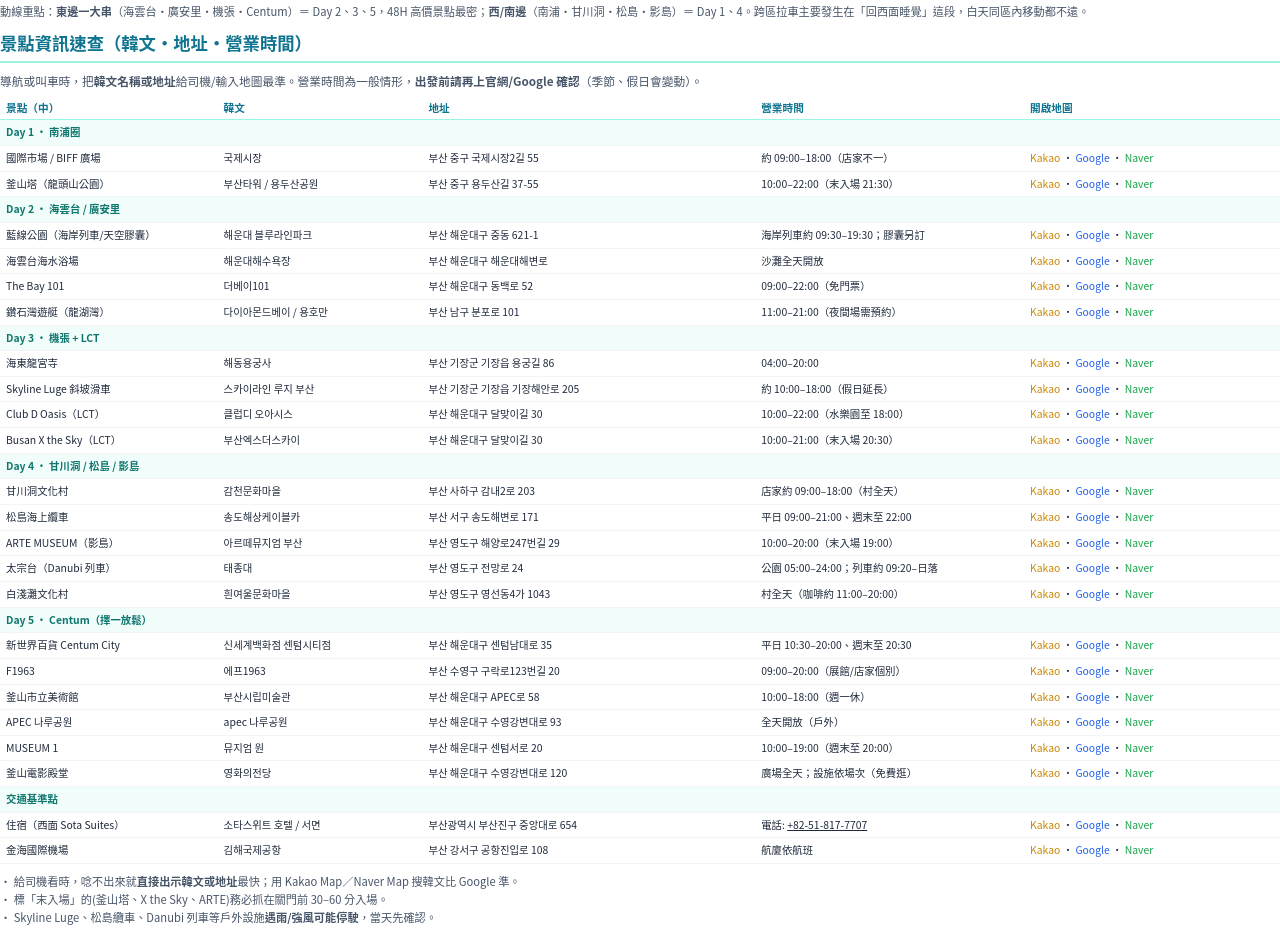
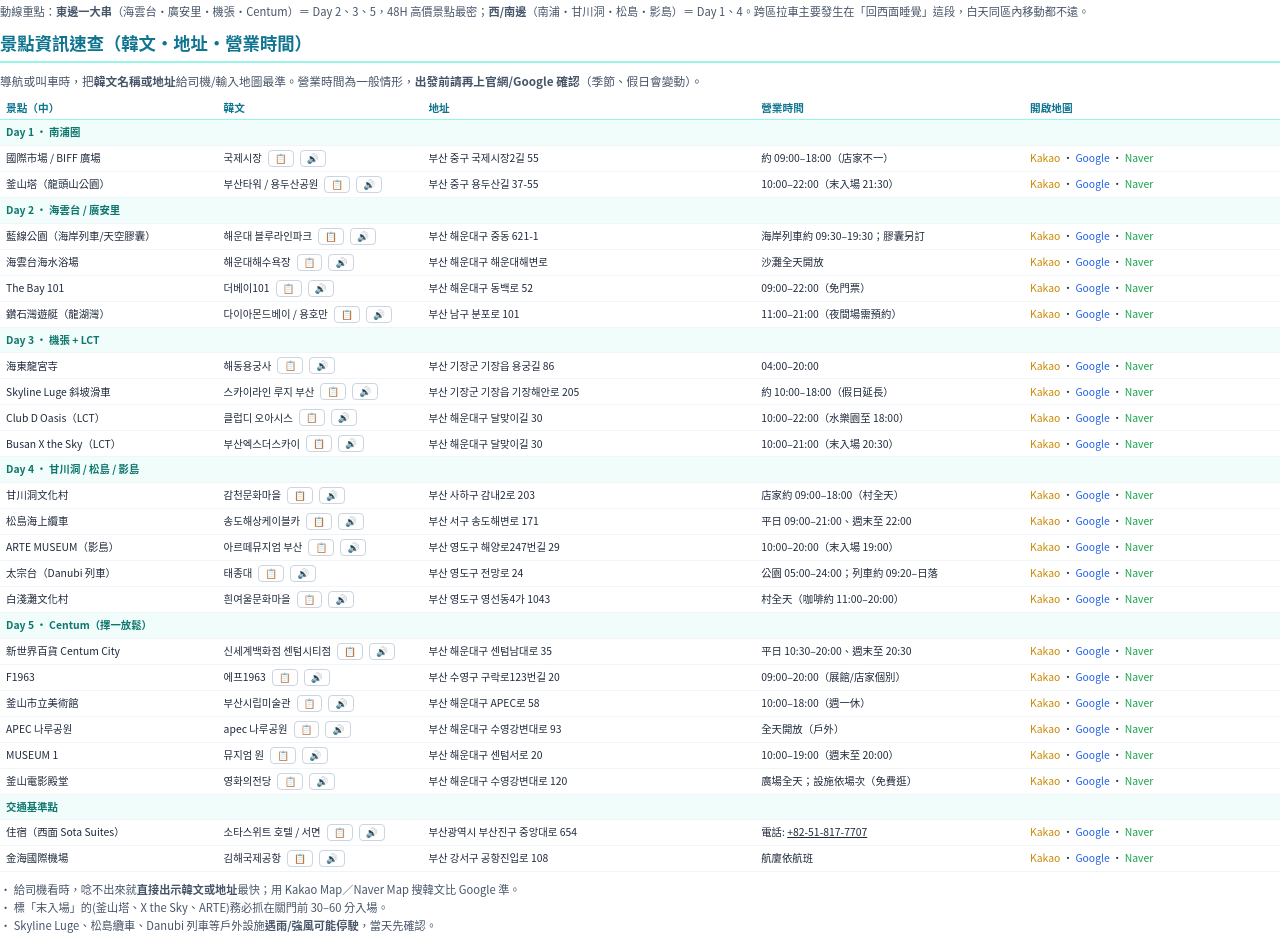
Before and after one commit to chensherlock/busan, a plain HTML site: page index.html in a window 1280 px wide. Shown: the part 8010-8945 px from the top of the page. Drawn offline with Linux system fonts and the light colour scheme.

Commit message:
Add Korean text interaction features with copy and speech functionality

```diff
--- a/index.html
+++ b/index.html
@@ -132,6 +132,16 @@
     background: rgba(15, 23, 42, .16);
   }
   .quick-link:hover { background: rgba(15, 23, 42, .26); }
+  /* ---------- Korean text with buttons ---------- */
+  .korean-text-wrapper { display: flex; align-items: center; gap: 6px; }
+  .korean-text-wrapper span { font-weight: 500; }
+  .korean-btn {
+    background: none; border: 1px solid #cbd5e1; border-radius: 4px;
+    padding: 2px 6px; font-size: 7.2pt; cursor: pointer; color: #0e7490; font-weight: 600;
+    transition: all 0.2s;
+  }
+  .korean-btn:hover { background: #f0fdfa; border-color: #0e7490; }
+  .korean-btn:active { transform: scale(0.95); }
 </style>
 </head>
 <body>
@@ -625,5 +635,67 @@
 </div>
 </div>
 
+<script>
+  function copyToClipboard(text) {
+    navigator.clipboard.writeText(text).then(() => {
+      alert('已复制：' + text);
+    }).catch(err => {
+      console.error('复制失败:', err);
+    });
+  }
+
+  function speak(text) {
+    if ('speechSynthesis' in window) {
+      speechSynthesis.cancel();
+      const utterance = new SpeechSynthesisUtterance(text);
+      utterance.lang = 'ko-KR';
+      utterance.rate = 1;
+      utterance.pitch = 1;
+      speechSynthesis.speak(utterance);
+    } else {
+      alert('您的浏览器不支持语音合成功能');
+    }
+  }
+
+  document.addEventListener('DOMContentLoaded', function() {
+    // 找到景点资讯速查表（包含"景點"、"韓文"、"地址"、"營業時間"等表头的表格）
+    const tables = document.querySelectorAll('table.fare');
+    if (tables.length === 0) return;
+
+    // 遍历所有表格，找到景点信息表（最后一个有 5 列的表格）
+    for (let table of tables) {
+      const headerRow = table.querySelector('tr th:nth-child(2)');
+      if (headerRow && headerRow.textContent.includes('韓文')) {
+        // 找到了景点资讯表
+        const rows = table.querySelectorAll('tr');
+
+        rows.forEach((row) => {
+          const cells = row.querySelectorAll('td');
+          if (cells.length < 5) return; // 景点表有5列
+
+          const koreanCell = cells[1]; // 第二列是韓文
+          const koreanText = koreanCell.textContent.trim();
+
+          // 如果是有效的韓文内容（不是分组行）
+          if (koreanText && !koreanCell.hasAttribute('colspan') && koreanText.length > 0) {
+            // 检查是否已经处理过
+            if (!koreanCell.querySelector('.korean-text-wrapper')) {
+              koreanCell.innerHTML = `
+                <div class="korean-text-wrapper">
+                  <span>${koreanText}</span>
+                  <button class="korean-btn" onclick="copyToClipboard('${koreanText.replace(/'/g, "\\'")}')" title="复制韓文">📋</button>
+                  <button class="korean-btn" onclick="speak('${koreanText.replace(/'/g, "\\'")}')" title="发音">🔊</button>
+                </div>
+              `;
+            }
+          }
+        });
+
+        break; // 找到景点表后就停止
+      }
+    }
+  });
+</script>
+
 </body>
 </html>
```
